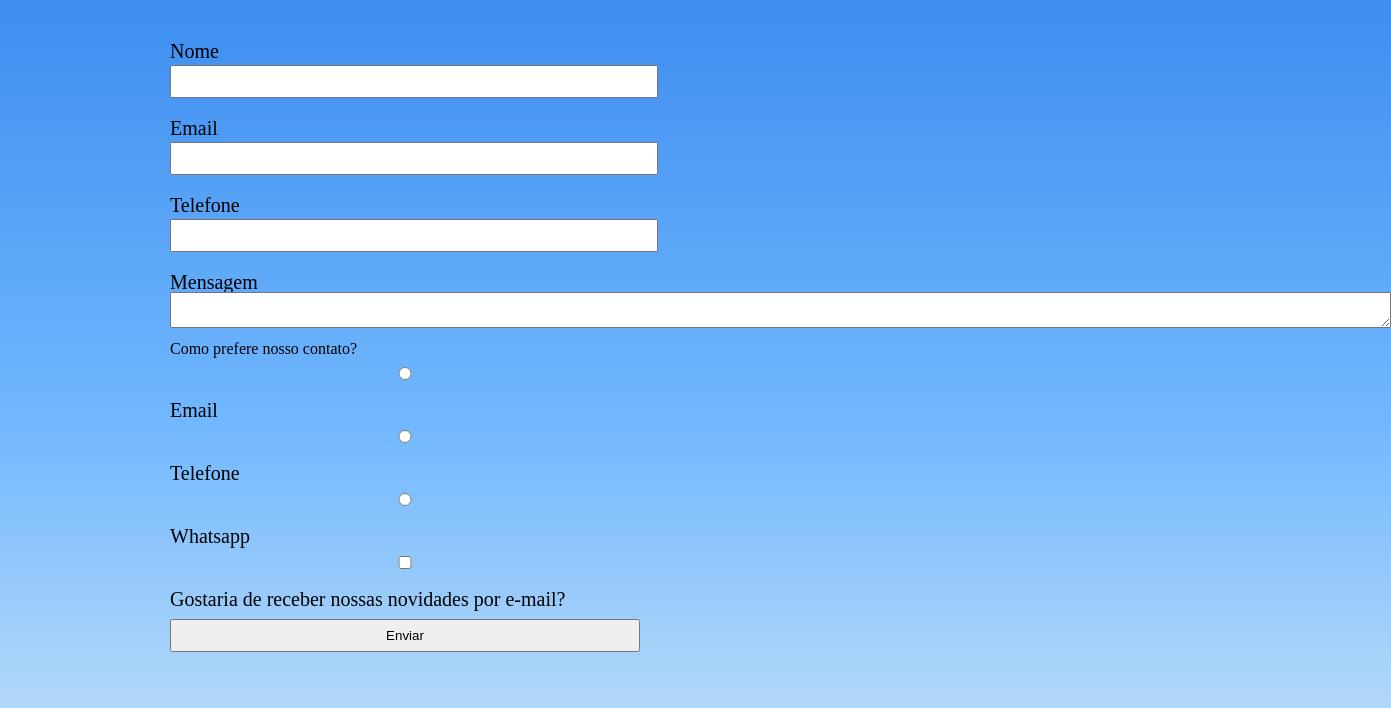
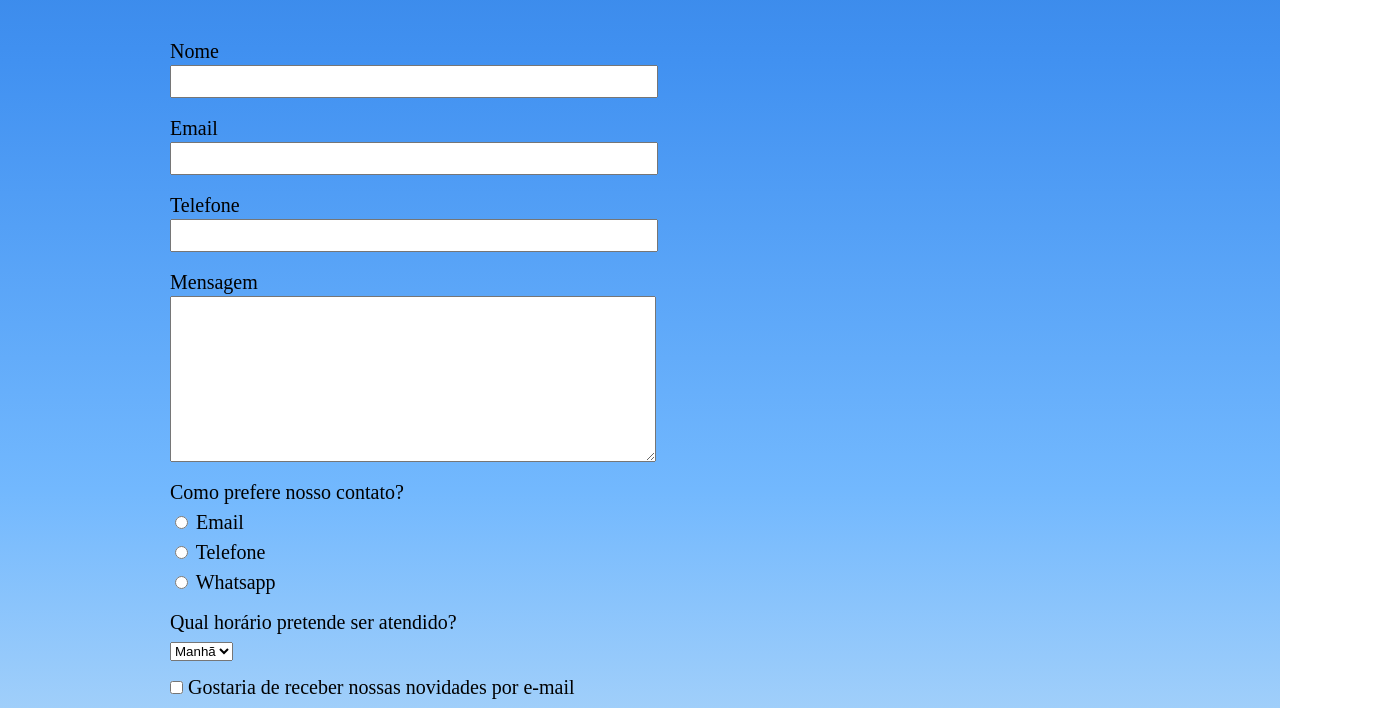
Before and after one commit to felipemedola/personal_medolas-nike-site, a plain HTML site: page contato.html in a window 1280 px wide. Shown: the part 292-1000 px from the top of the page, 1391 px wide, since content can reach past the window. Drawn offline with Linux system fonts and the light colour scheme.

Commit message:
Alteração

```diff
--- a/contato.html
+++ b/contato.html
@@ -23,27 +23,37 @@
 
             <main>
                 <form>
-                    <label for="registro-nome">Nome<input type="text" id="registro-nome"></label>
+                    <label for="registro-nome">Nome<input type="text" id="registro-nome" class="input-padrao"></label>
 
-                    <label for="registro-email">Email<input type="text" id="registro-email"></label>
+                    <label for="registro-email">Email<input type="text" id="registro-email" class="input-padrao"></label>
 
-                    <label for="registro-telefone">Telefone<input type="text" id="registro-telefone"></label>
+                    <label for="registro-telefone">Telefone<input type="text" id="registro-telefone" class="input-padrao"></label>
 
-                    <label>Mensagem<textarea cols="150"></textarea></label>
+                    <label>Mensagem<textarea cols="30" rows= 10 class="input-padrao"></textarea></label>
 
                     <div>
                         <p>Como prefere nosso contato?</p>
 
-                        <label for="radio-email"><input type="radio" value="radio-email" id="radio-email" name="contato">Email</label>
+                        <label for="radio-email"><input type="radio" value="radio-email" id="radio-email" name="contato"> Email</label>
 
-                        <label for="radio-telefone"><input type="radio" value="radio-telefone" id="radio-telefone" name="contato">Telefone</label>
+                        <label for="radio-telefone"><input type="radio" value="radio-telefone" id="radio-telefone" name="contato"> Telefone</label>
 
-                        <label for="radio-whatsapp"><input type="radio" value="radio-whatsapp" id="radio-whatsapp" name="contato">Whatsapp</label>
-
-                        <label for="novidade"><input type="checkbox" id="novidades">Gostaria de receber nossas novidades por e-mail?</label>
+                        <label for="radio-whatsapp"><input type="radio" value="radio-whatsapp" id="radio-whatsapp" name="contato"> Whatsapp</label>
                     </div>
 
-                    <input type="submit" value="Enviar">
+                    <div class="opcao-horario">
+                        <p>Qual horário pretende ser atendido?</p>
+
+                        <select>
+                            <option>Manhã</option>
+                            <option>Tarde</option>
+                            <option>Noite</option>
+                        </select>
+                    </div>
+
+                    <label for="novidade"><input type="checkbox" id="novidade" class="checkbox"> Gostaria de receber nossas novidades por e-mail</label>
+
+                    <input type="submit" value="Enviar" class="button">
                 </form>
             </main>
 
--- a/style.css
+++ b/style.css
@@ -101,17 +101,32 @@ main {
 
 form {
 	margin: 40px 0;
+	color: black;
 }
 
-form label {
+form label, form p {
 	display:block;
 	font-size: 20px;
 	margin: 10px 0;
 }
 
-form input {
+.input-padrao {
 	display: block;
 	margin: 4px 0 20px;
 	padding: 7px 7px;
 	width: 50%;
 }
+
+.opcao-horario {
+	margin: 20px 0 0 0;
+}
+
+.checkbox {
+	margin: 10px 0;
+}
+
+.button {
+	margin: 4px 0 20px;
+	padding: 7px 7px;
+	width: 50%;
+}
```
